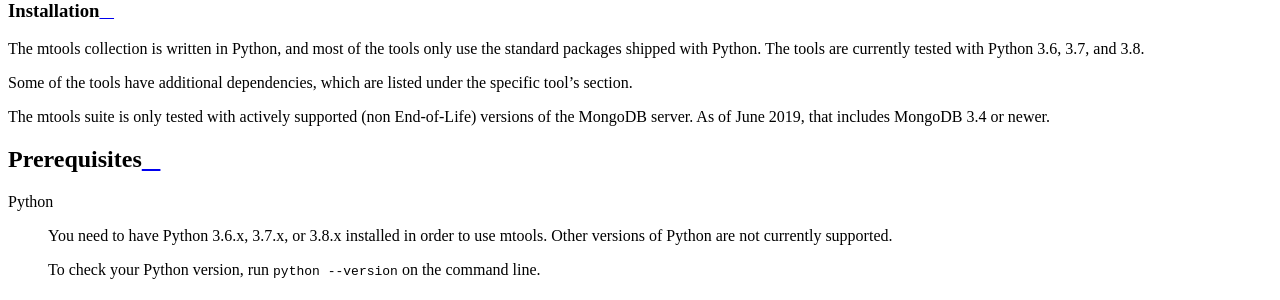
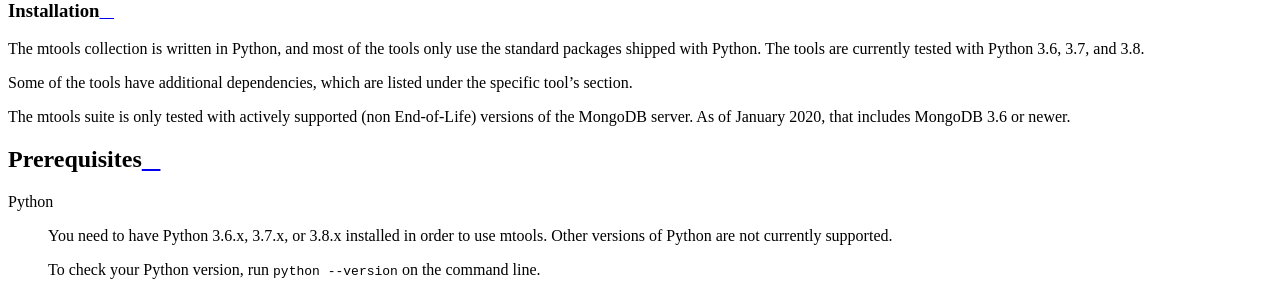
Before and after one commit to rueckstiess/mtools, a Sphinx documentation site: the page built from doc/install.rst, in a window 1280 px wide and 900 px high, scrolled down 717 px. Shown: the part 152-452 px from the top of the window. Built offline with Sphinx 7.4.7 and the Read the Docs theme 2.0.0, drawn with Linux system fonts in a browser that asks for light colours.

Commit message:
MongoDB 3.4 is EOL Jan 2020; 3.6 is now the minimum supported MongoDB server version

```diff
--- a/README.rst
+++ b/README.rst
@@ -51,7 +51,7 @@
 <http://rueckstiess.github.io/mtools/install.html>`__ for more information.
 
 The mtools suite is only tested with actively supported (non End-of-Life)
-versions of the MongoDB server. As of June 2019, that includes MongoDB 3.4
+versions of the MongoDB server. As of January 2020, that includes MongoDB 3.6
 or newer.
 
 Recent Changes
--- a/doc/install.rst
+++ b/doc/install.rst
@@ -10,7 +10,7 @@
 specific tool's section.
 
 The mtools suite is only tested with actively supported (non End-of-Life)
-versions of the MongoDB server. As of June 2019, that includes MongoDB 3.4
+versions of the MongoDB server. As of January 2020, that includes MongoDB 3.6
 or newer.
 
 Prerequisites
```
